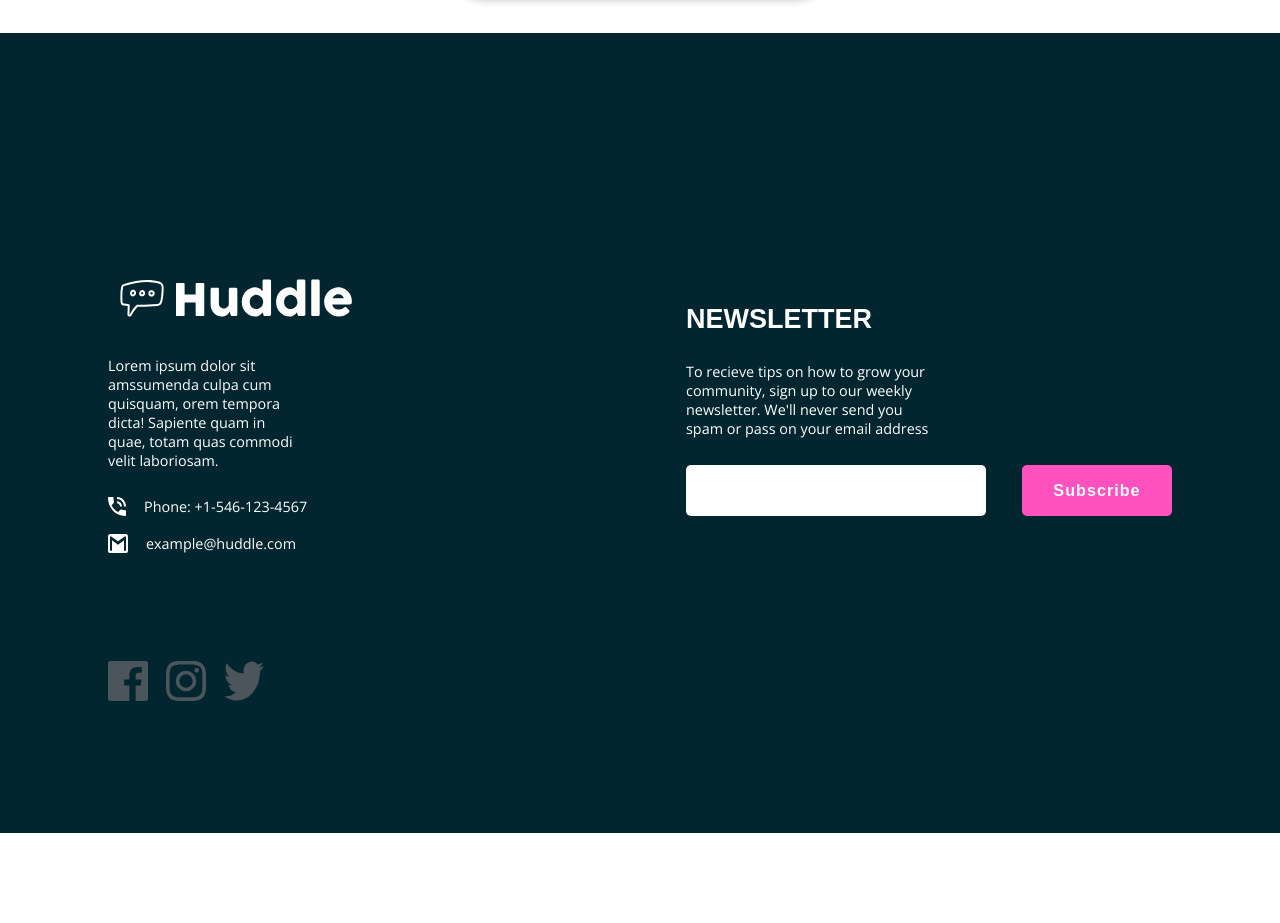
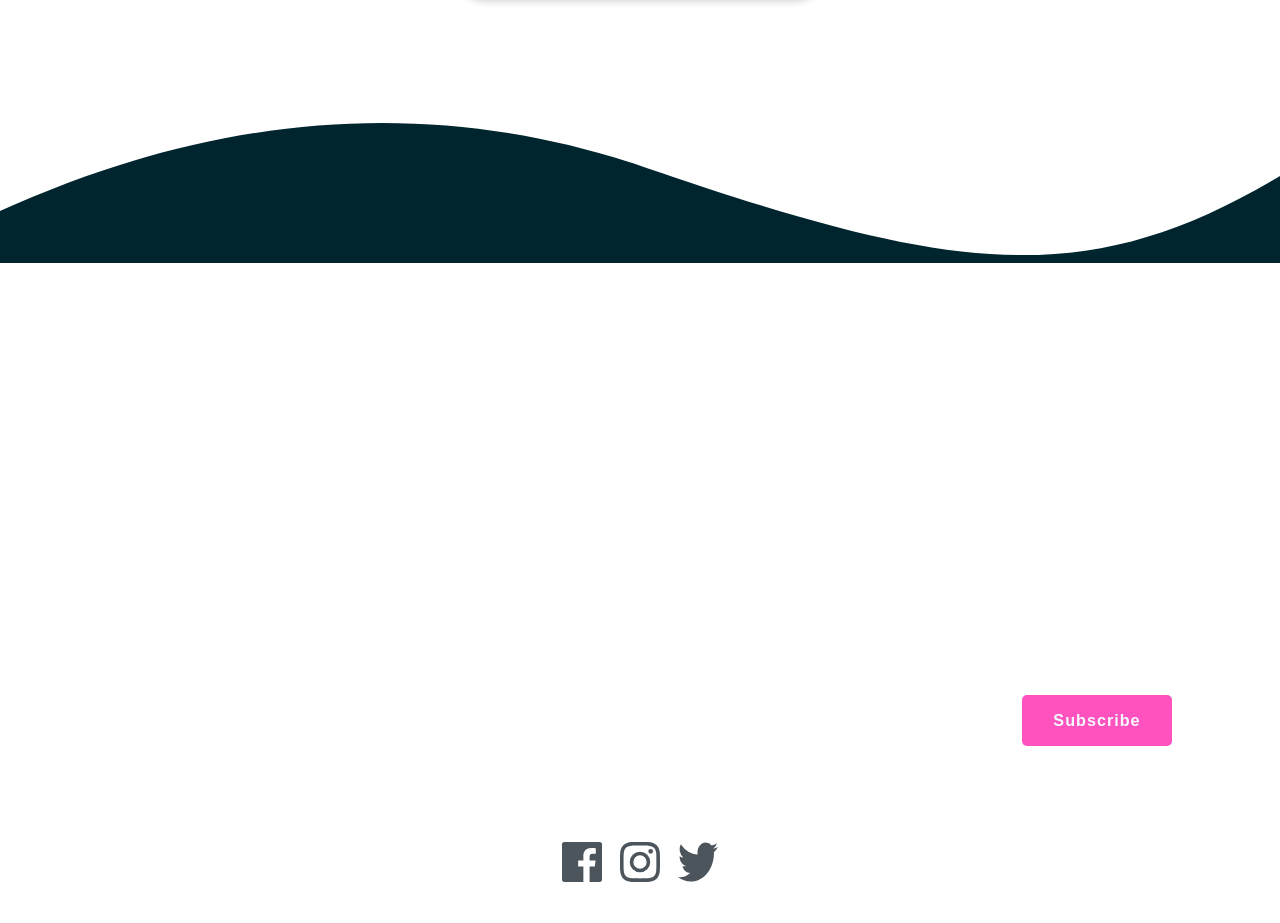
Before and after one commit to AhmedTounsi2001/Frontend-Mentor-Junior-5, a plain HTML site: page index.html in a window 1280 px wide. Shown: the part 4920-5843 px from the top of the page. Before the commit the page ends 5753 px from the top, so only its background shows below. Drawn offline with nearby package versions, Linux system fonts and the light colour scheme.

Commit message:
Update style.css

```diff
--- a/style.css
+++ b/style.css
@@ -213,33 +213,49 @@ main {
 /* Start Footer Style */
 
 footer {
+    margin-top: 5em;
     height: 800px;
+    display: flex;
+    align-items: center;
+    justify-content: flex-end;
+    color: #fff;
+    background: url(./img/bg-footer-top-desktop.svg) no-repeat;
+    background-position: top;
+    background-size: 100%;
+}
+
+.f-hero {
+    padding: 6em 4em;
     background-color: #01262f;
-    display: flex;
-    place-content: center;
-    color: #fff;
 }
 
 .blocks {
     display: flex;
     gap: 200px;
-    padding: 6em;
+    margin: 0em 6em;
 }
 
 .blocks p {
-    font-size: .8em;
-    width: 50%;
+    font-size: .9em;
+}
+
+.block-1 p {
+    width: 55%;
+}
+
+.block-2 p {
+    width: 75%;
 }
 
 .logo1 {
-    width: 250px;
+    width: 300px;
 }
 
 .block-1,
 .block-2 {
     display: flex;
     flex-flow: column;
-    gap: 1.5em;
+    gap: 2em;
     width: 50%;
     justify-content: center;
 }
@@ -253,7 +269,7 @@ footer {
 .socials {
     display: flex;
     gap: 1em;
-    padding: 0em 6em;
+    padding: 2em 6em;
 }
 
 .socials img {
```
